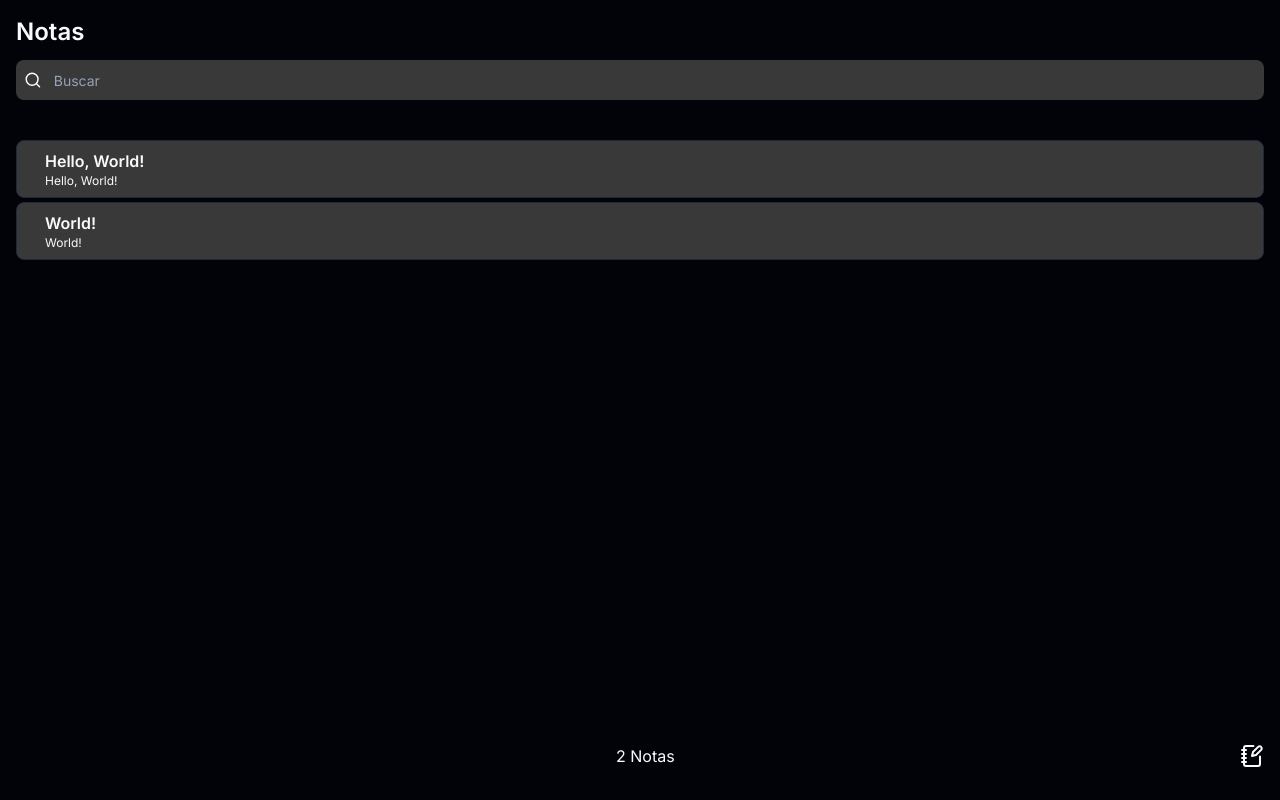
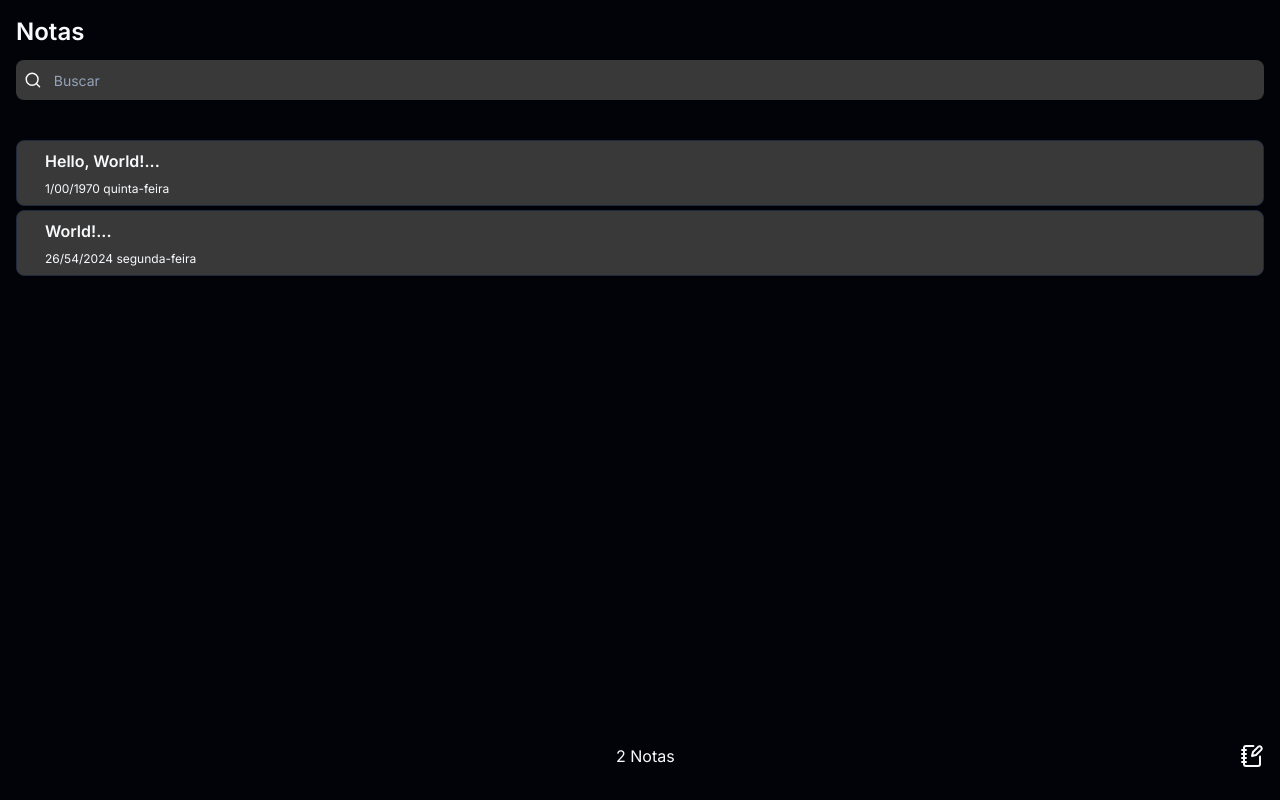
Before and after one commit to viniciuSoaress/NotePad, a Next.js app: page / in a window 1280 px wide. Built offline with nearby package versions, Linux system fonts and the light colour scheme.

Commit message:
starting refactoring of the component Note

```diff
--- a/src/app/components/Note.tsx
+++ b/src/app/components/Note.tsx
@@ -1,28 +1,27 @@
-'use client'
-
-import { useState } from "react";
 import { Card, CardContent } from "./ui/card";
 import { Sheet, SheetClose, SheetContent, SheetHeader, SheetTrigger } from "./ui/sheet";
 import { ChevronLeftIcon } from "lucide-react";
 import { Note } from "../types";
+import { format } from 'date-fns'
+import { ptBR } from "date-fns/locale";
 
 type NoteProps = {
-  note:Note,
-  onUpdate(data :Note): void
+  note: Note,
+  onUpdate(data: Note): void
 }
 
 export function Note({ note, onUpdate }: NoteProps) {
 
-  // const [isEditCard, setIsEditCard] = useState(false)
-
-  let component = (<></>)
+  let component: JSX.Element
 
 
   component = (
     <Card className="bg-neutral-700/90 pl-5" >
-      <CardContent className="flex flex-col items-start p-2">
-        <p className="font-semibold">{note.note}</p>
-        <span className=" text-xs">{note.note}</span>
+      <CardContent className="flex flex-col gap-2 items-start p-2 h-16 max-h-16 overflow-x-hidden text-ellipsis">
+        <p className="font-semibold text-ellipsis">{note.note.slice(0, 66)}...</p>
+        <span className=" text-xs">{format(note.date, 'd/mm/y EEEE', {
+          locale: ptBR
+        })}</span>
       </CardContent>
     </Card>
   )
@@ -31,29 +30,24 @@ export function Note({ note, onUpdate }: NoteProps) {
   return (
     <div>
       <Sheet>
-
         <SheetTrigger className="w-full">
           {component}
         </SheetTrigger>
 
-
         <SheetContent className="w-full">
-          <SheetHeader className="items-start">
-            <SheetClose className="flex"
-            // onClick={handleNewNote}
-            >
+          <SheetHeader className="items-start mb-2">
+            <SheetClose className="flex">
               <ChevronLeftIcon /> Notas
             </SheetClose>
           </SheetHeader>
 
           <textarea
-            onChange={(e)=> onUpdate({
+            onChange={(e) => onUpdate({
               ...note, note: e.target.value
             })}
             value={note.note}
             className="bg-transparent outline-none w-full h-full resize-none"
           />
-
         </SheetContent>
       </Sheet>
     </div>
```
